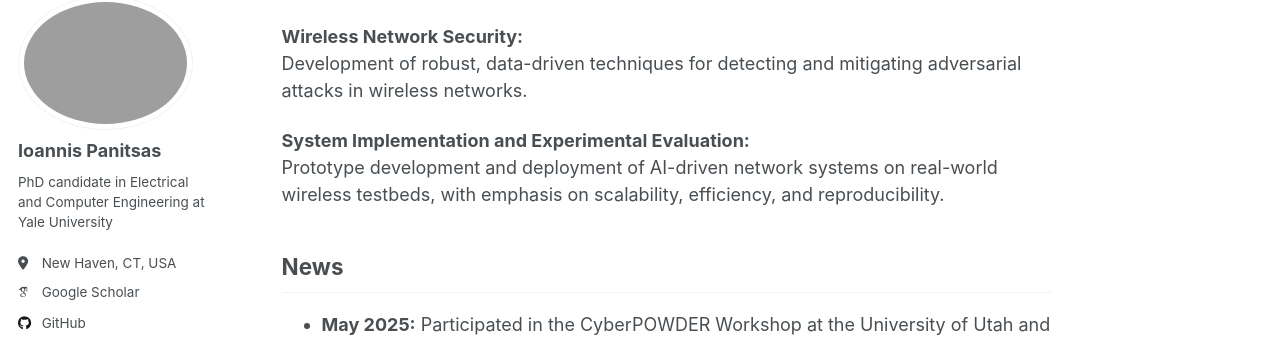
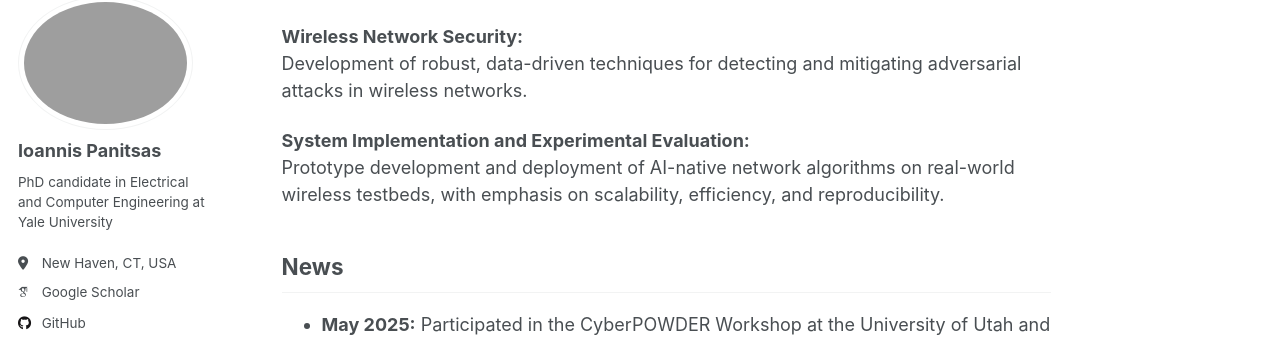
Before and after one commit to panitsasi/panitsasi.github.io, a Jekyll site: the page built from _pages/about.md, in a window 1280 px wide and 900 px high, scrolled down 350 px. Shown: the part 103-445 px from the top of the window. Built offline with Jekyll 4.4.1, drawn with Linux system fonts in a browser that asks for light colours; some web fonts are replaced.

Commit message:
Updated the index page

```diff
--- a/_pages/about.md
+++ b/_pages/about.md
@@ -13,7 +13,7 @@ Design of machine learning and reinforcement learning algorithms for optimizing
 Development of robust, data-driven techniques for detecting and mitigating adversarial attacks in wireless networks.
 
 **System Implementation and Experimental Evaluation:**
-Prototype development and deployment of AI-driven network systems on real-world wireless testbeds, with emphasis on scalability, efficiency, and reproducibility.
+Prototype development and deployment of AI-native network algorithms on real-world wireless testbeds, with emphasis on scalability, efficiency, and reproducibility.
 
 ## News
 - **May 2025:** Participated in the CyberPOWDER Workshop at the University of Utah and presented my research to the POWDER team.
```
